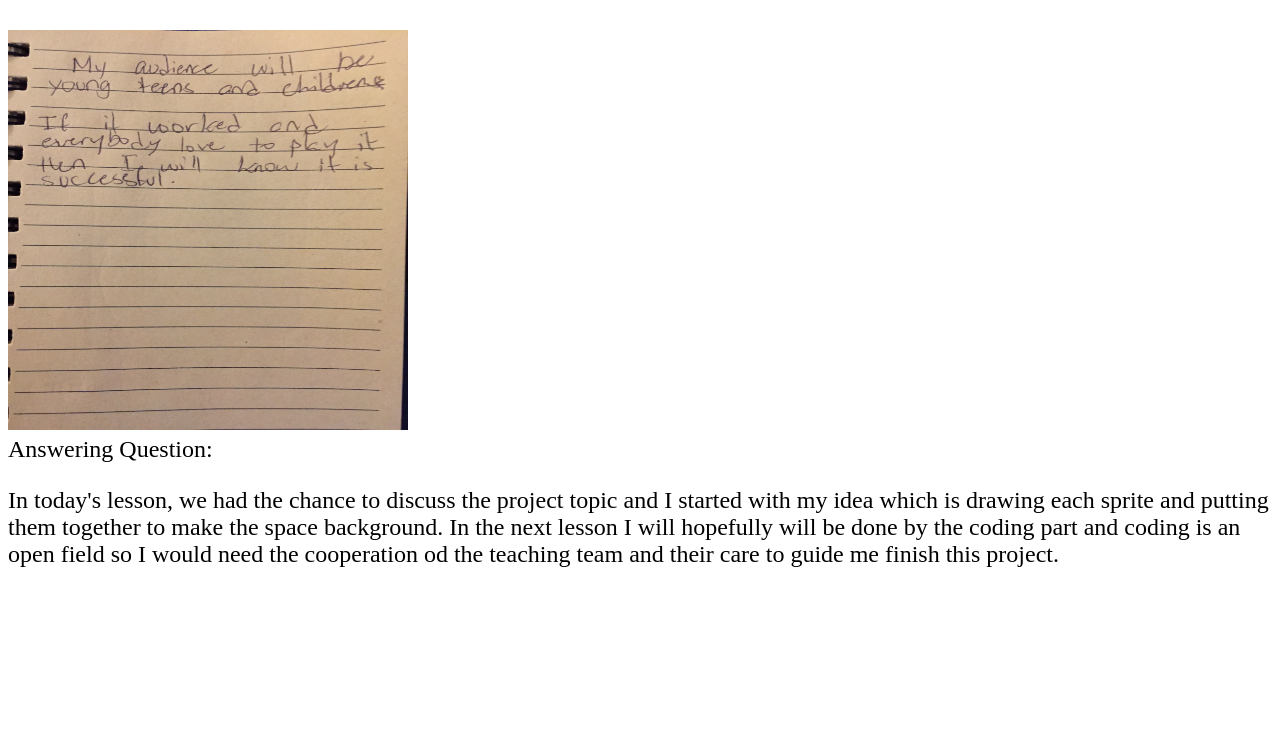
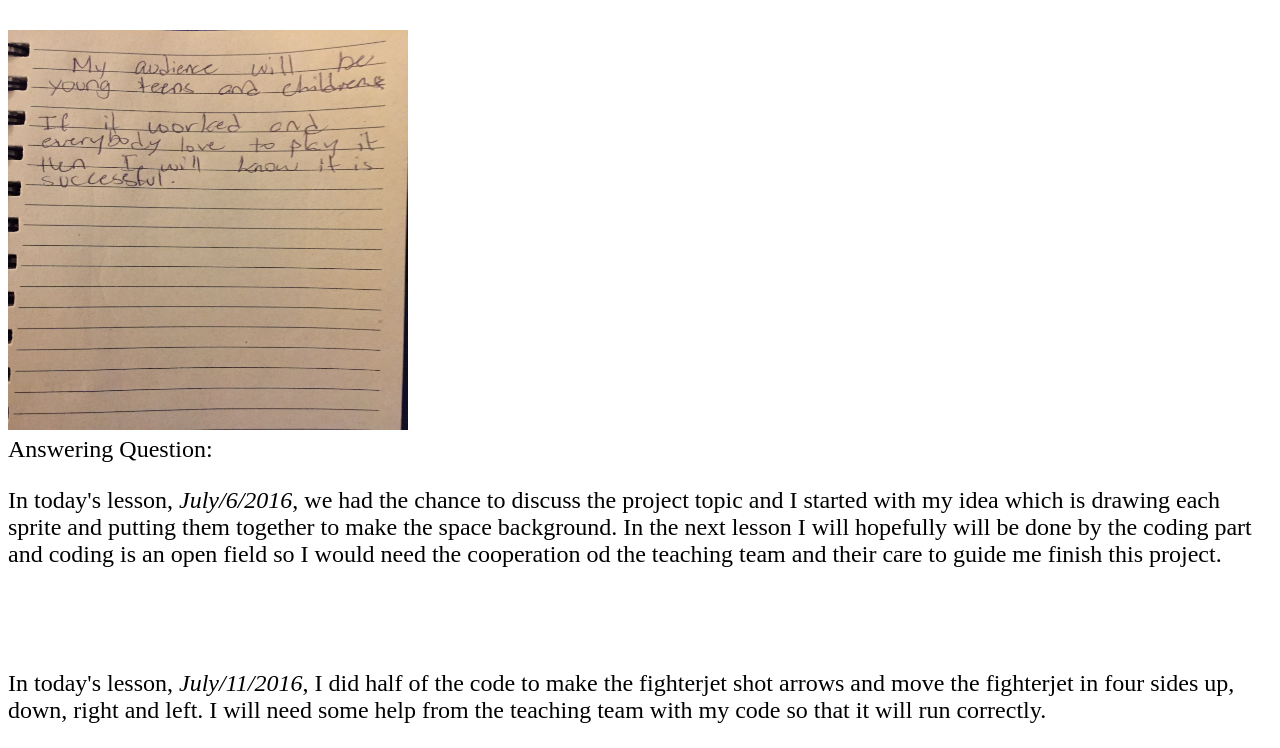
Before and after one commit to metebalmadi/metebalmadi.github.io, a plain HTML site: page index.html in a window 1280 px wide. Shown: the part 2384-3132 px from the top of the page. Before the commit the page ends 2976 px from the top, so only its background shows below. Drawn offline with Linux system fonts and the light colour scheme; a script that the page names is missing.

Commit message:
Answering a question 11/july/16

```diff
--- a/index.html
+++ b/index.html
@@ -53,7 +53,13 @@
 <img src="pmock-ups1.jpg" height="400px"  width="400px">
 <br>
 <div>Answering Question:</div>
-<p>In today's lesson, we had the chance to discuss the project topic and I started with my idea which is drawing each sprite and putting them together to make the space background. In the next lesson I will hopefully will be done by the coding part and coding is an open field so I would need the cooperation od the teaching team and their care to guide me finish this project.</p>
+<p>In today's lesson, <i> July/6/2016</i>, we had the chance to discuss the project topic and I started with my idea which is drawing each sprite and putting them together to make the space background. In the next lesson I will hopefully will be done by the coding part and coding is an open field so I would need the cooperation od the teaching team and their care to guide me finish this project.</p>
+<br>
+<br>
+<p>In today's lesson,<i> July/11/2016</i>, I did half of the code to make the fighterjet shot arrows and move the fighterjet in four sides up, down, right and left. I will need some help from the teaching team with my code so that it will run correctly. </p>
+
+
+
 </body>
 
 </font>
```
